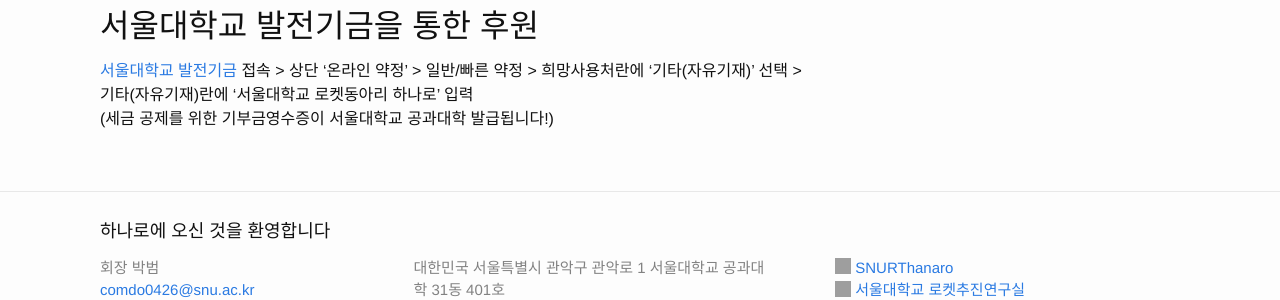
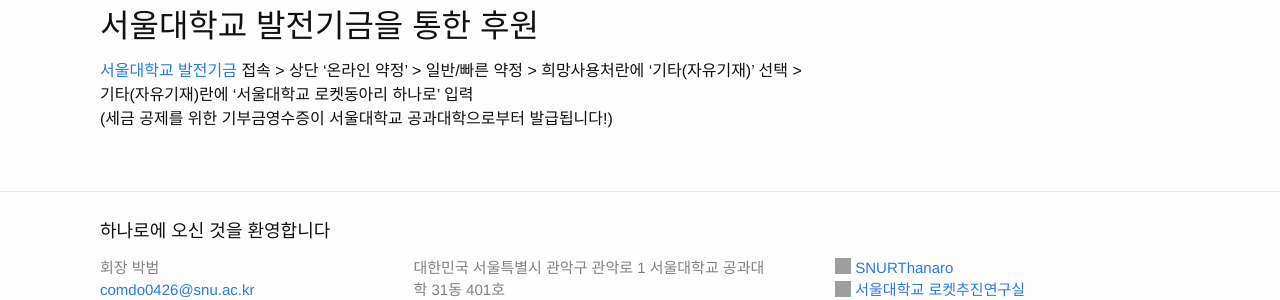
Before and after one commit to Hanaro2021/hanaro.github.io, a Jekyll site: the page built from _pages/8.support.md, in a window 1280 px wide. Shown: the part 2212-2512 px from the top of the page. Built offline with Jekyll 4.4.1, drawn with Linux system fonts in a browser that asks for light colours; nearby versions of some CDN libraries; grey boxes are pictures that could not be loaded.

Commit message:
Update 8.support.md

```diff
--- a/_pages/8.support.md
+++ b/_pages/8.support.md
@@ -69,4 +69,4 @@
 <h2>서울대학교 발전기금을 통한 후원</h2>
 [서울대학교 발전기금](http://snu.or.kr) 접속 > 상단 ‘온라인 약정’ > 일반/빠른 약정 > 희망사용처란에 '기타(자유기재)' 선택 > <br/>
 기타(자유기재)란에 ‘서울대학교 로켓동아리 하나로’ 입력 <br/>
-(세금 공제를 위한 기부금영수증이 서울대학교 공과대학 발급됩니다!)
+(세금 공제를 위한 기부금영수증이 서울대학교 공과대학으로부터 발급됩니다!)
```
